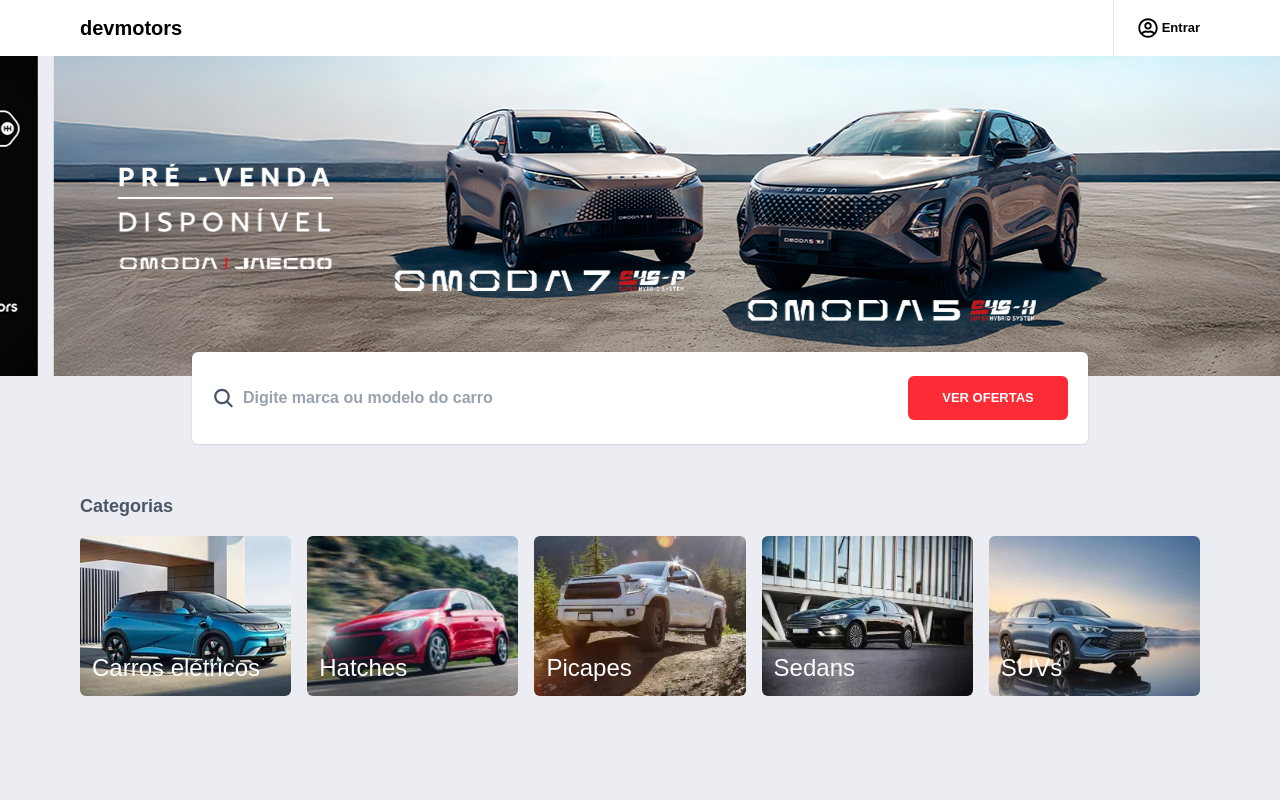
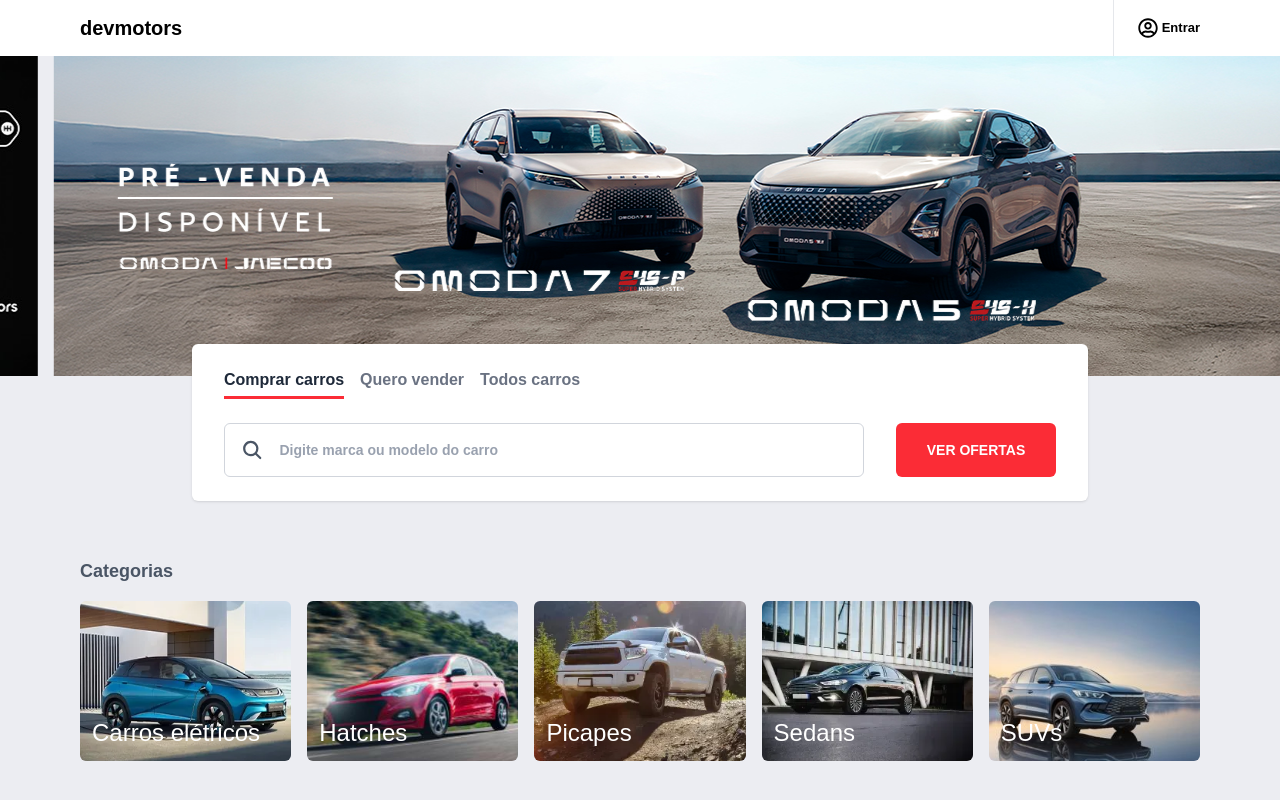
Before and after one commit to gbmouraa/dev_motors, a Next.js app: page / in a window 1280 px wide. Built offline with nearby package versions, Linux system fonts and the light colour scheme; no server answers.

Commit message:
feat: add edit car tab to the panel and removed it from private - add tabs to the input search

```diff
--- a/src/app/(admin)/_components/panel/index.tsx
+++ b/src/app/(admin)/_components/panel/index.tsx
@@ -8,9 +8,22 @@
   const pathname = usePathname();
 
   return (
-    <div className="bg-white rounded-lg mb-3">
-      <div className="flex items-center justify-between w-full px-4 py-3">
-        <div className="flex gap-3 items-center">
+    <div className="mb-3 px-1">
+      <div className="flex items-center justify-between w-full  py-1">
+        {pathname !== "/dashboard" && pathname !== "/add-new-car" ? (
+          <div className="flex gap-5 items-center">
+            <span className="border-b-2 border-red-500 text-gray-800 text-sm font-medium">
+              Editar carro
+            </span>
+            <Link
+              href="/dashboard"
+              className="flex gap-1 items-center text-red-500/80 text-sm font-medium hover:text-red-500 transition-colors"
+            >
+              Cancelar
+            </Link>
+          </div>
+        ) : (
+          <div className="flex gap-5 items-center">
             <Link
               href="/dashboard"
               className={`text-sm font-semibold py-1 border-b-2 border-transparent ${
@@ -21,10 +34,9 @@
             >
               Meus carros
             </Link>
-          <span className="text-gray-500">|</span>
             <Link
               href="/add-new-car"
-            className={`text-sm font-semibold py-2 border-b-2 border-transparent ${
+              className={`text-sm font-semibold py-1 border-b-2 border-transparent ${
                 pathname === "/add-new-car"
                   ? "text-gray-800 border-b-red-500"
                   : "text-gray-500"
@@ -33,6 +45,7 @@
               Cadastrar carro
             </Link>
           </div>
+        )}
         <LogoutButton />
       </div>
     </div>
--- a/src/app/(admin)/layout.tsx
+++ b/src/app/(admin)/layout.tsx
@@ -14,10 +14,8 @@
       <Header />
       <Container>
         <div className="mt-3">
-          <Private>
-            <Panel />
-            {children}
-          </Private>
+          <Panel />
+          <Private>{children}</Private>
         </div>
       </Container>
     </main>
--- a/src/app/_components/input-search-car/index.tsx
+++ b/src/app/_components/input-search-car/index.tsx
@@ -1,19 +1,39 @@
+import Link from "next/link";
 import { IoSearch } from "react-icons/io5";
 
 export function InputSearchCar() {
   return (
-    <div className="bg-white shadow w-full max-w-4xl rounded-md py-6 gap-x-3 gap-y-6 px-5 -translate-y-6 flex items-center flex-wrap">
-      <div className="flex-1 flex gap-2 min-w-[200px]">
+    <div className="bg-white shadow w-full max-w-4xl rounded-md py-6 px-8 -translate-y-8">
+      <div className="flex items-center gap-x-4 mb-6">
+        <span className="block w-fit border-b-3 border- border-red-500 pb-1 text-gray-800 font-extrabold">
+          Comprar carros
+        </span>
+        <Link
+          href="/login"
+          className="pb-1 text-gray-500 hover:text-gray-800 transition-colors font-extrabold border-b-3 border-transparent"
+        >
+          Quero vender
+        </Link>
+        <Link
+          href="/login"
+          className="pb-1 text-gray-500 hover:text-gray-800 transition-colors font-extrabold border-b-3 border-transparent"
+        >
+          Todos carros
+        </Link>
+      </div>
+      <div className=" gap-x-8 gap-y-6   flex items-center flex-wrap">
+        <div className="flex-1 flex gap-4 min-w-[200px] h-[54px] border border-gray-300 rounded-md px-4 items-center">
           <IoSearch size={24} color="#4a5565" />
           <input
             type="text"
             placeholder="Digite marca ou modelo do carro"
-          className="w-full font-bold placeholder:text-gray-400 outline-none border-none"
+            className="w-full font-bold placeholder:text-gray-400 text-gray-900 outline-none border-none text-sm"
           />
         </div>
-      <button className="bg-red-500 text-white rounded-md text-[13px] font-bold py-3 cursor-pointer hover:bg-red-700 transition-all w-full sm:max-w-40">
+        <button className="bg-red-500 text-white rounded-md text-sm h-[54px] font-bold  cursor-pointer hover:bg-red-700 transition-all w-full sm:max-w-40">
           VER OFERTAS
         </button>
       </div>
+    </div>
   );
 }
```
Lines whose indentation alone changed are shown as unchanged.
